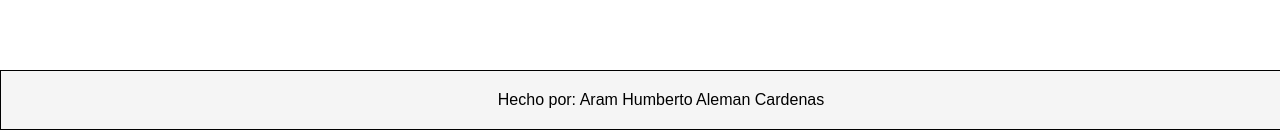
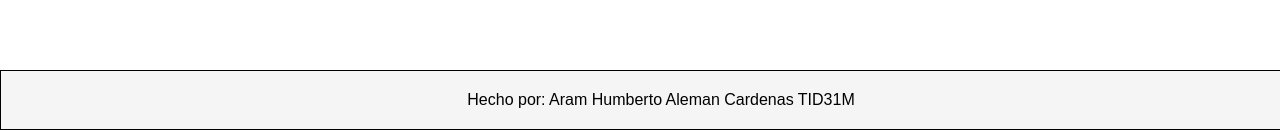
Before and after one commit to Aleman0510/Flex_actividad, a plain HTML site: page index.html in a window 1280 px wide. Shown: the part 670-800 px from the top of the page. Drawn offline with Linux system fonts and the light colour scheme.

```diff
--- a/index.html
+++ b/index.html
@@ -41,7 +41,7 @@
 </body>
 
 <footer class="footer">
-Hecho por: Aram Humberto Aleman Cardenas
+Hecho por: Aram Humberto Aleman Cardenas TID31M
 
 </footer>
 
```
